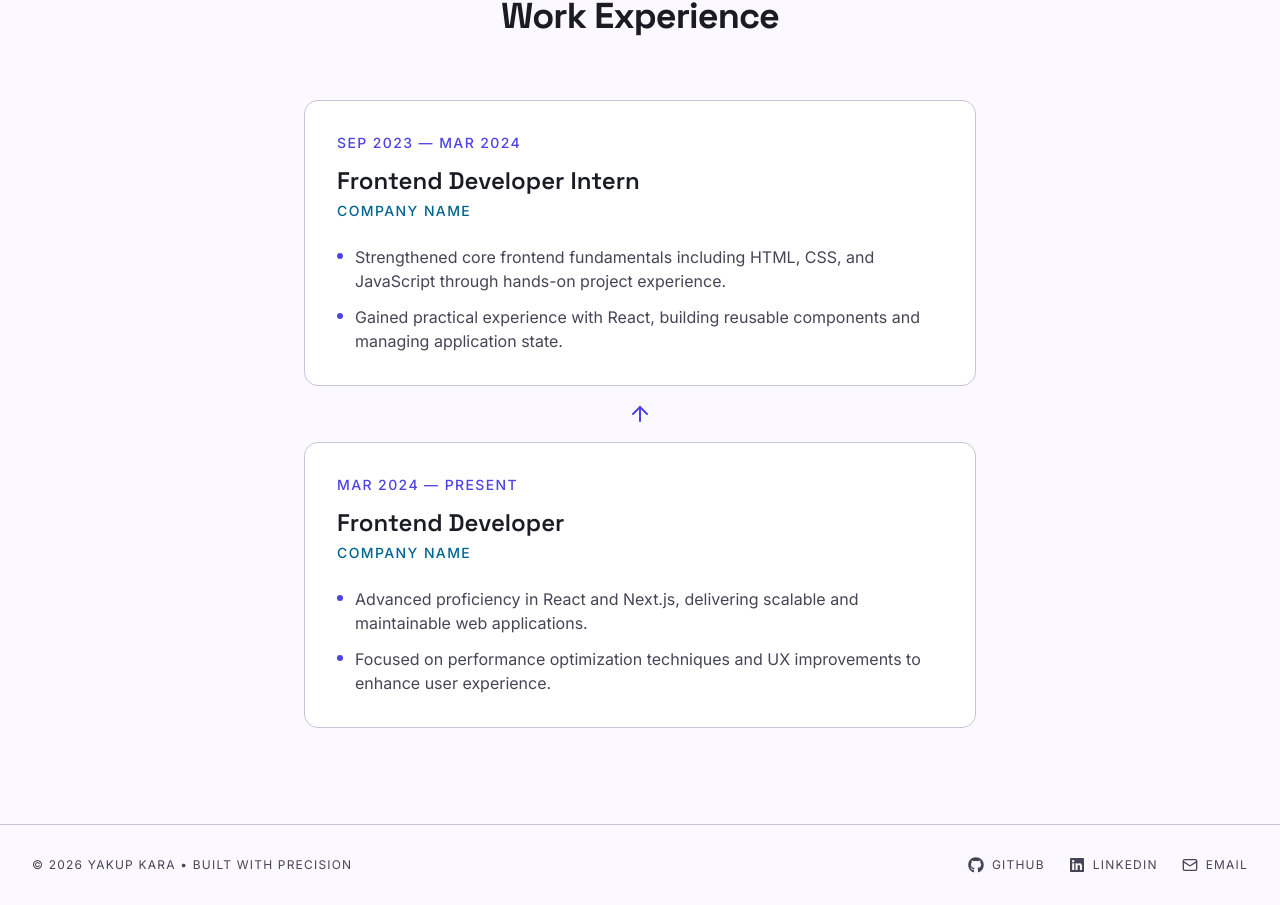
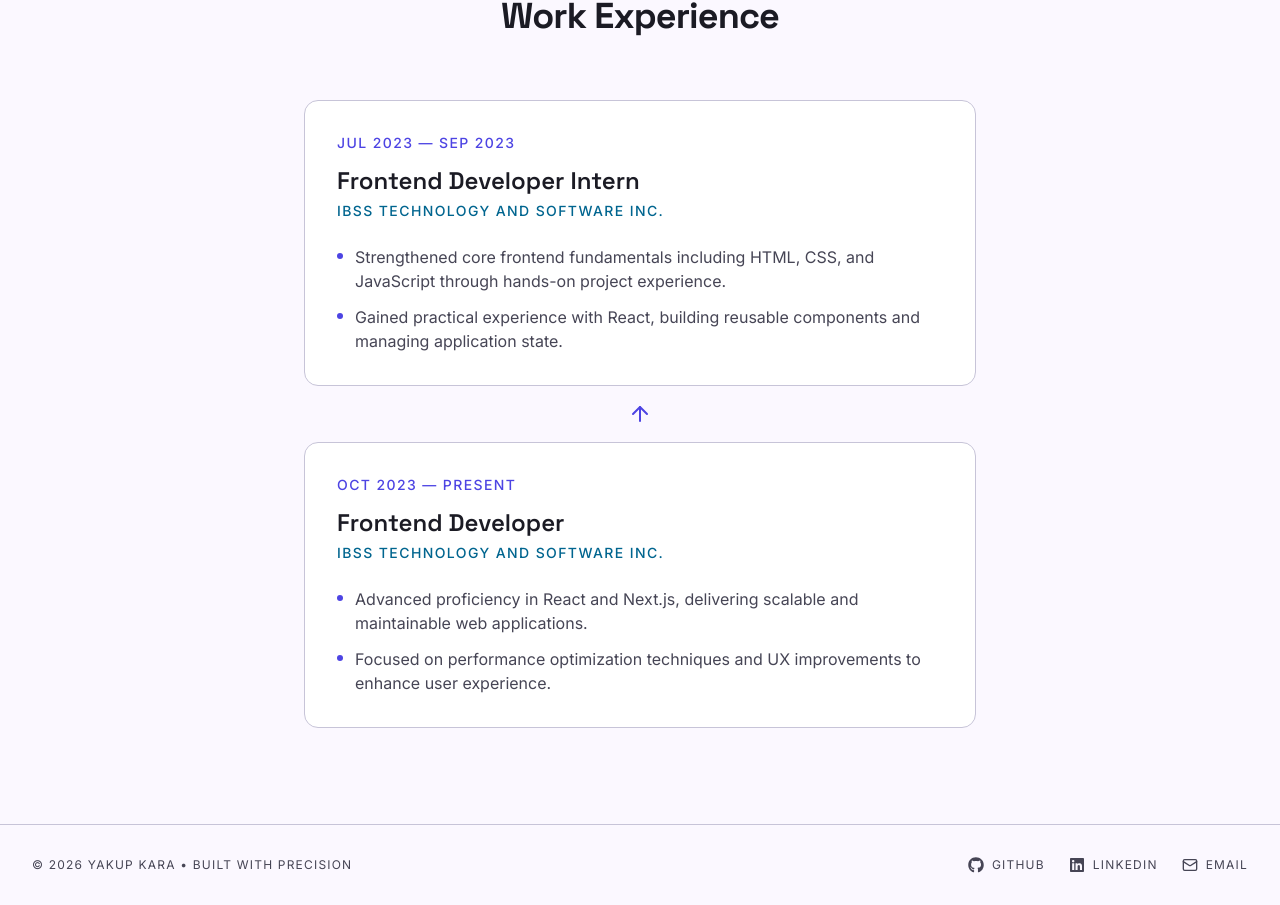
Before and after one commit to yakupkaraa/personal-portfolio, a Next.js app: page /skills in a window 1280 px wide. Shown: the part 1071-1976 px from the top of the page. Built offline with nearby package versions, Linux system fonts and the light colour scheme.

Commit message:
fix: experience section dates fixed

```diff
--- a/components/sections/skills/ExperienceSection.tsx
+++ b/components/sections/skills/ExperienceSection.tsx
@@ -12,18 +12,18 @@
 
 const experiences: Experience[] = [
   {
-    period: "Mar 2024 — Present",
+    period: "Oct 2023 — Present",
     title: "Frontend Developer",
-    company: "Company Name",
+    company: "IBSS Technology and Software Inc.",
     highlights: [
       "Advanced proficiency in React and Next.js, delivering scalable and maintainable web applications.",
       "Focused on performance optimization techniques and UX improvements to enhance user experience.",
     ],
   },
   {
-    period: "Sep 2023 — Mar 2024",
+    period: "Jul 2023 — Sep 2023",
     title: "Frontend Developer Intern",
-    company: "Company Name",
+    company: "IBSS Technology and Software Inc.",
     highlights: [
       "Strengthened core frontend fundamentals including HTML, CSS, and JavaScript through hands-on project experience.",
       "Gained practical experience with React, building reusable components and managing application state.",
```
